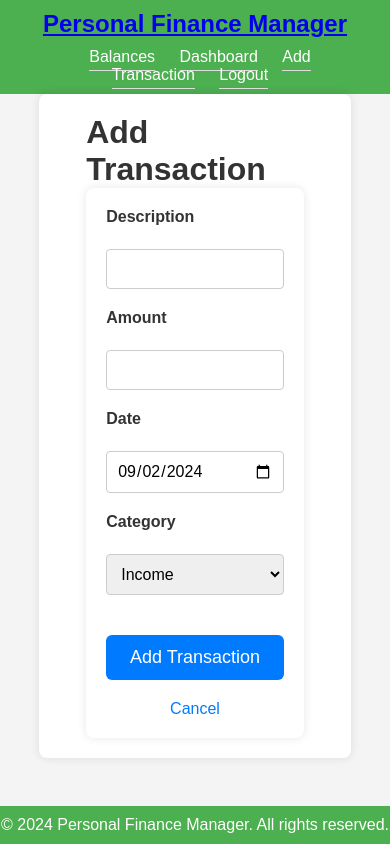
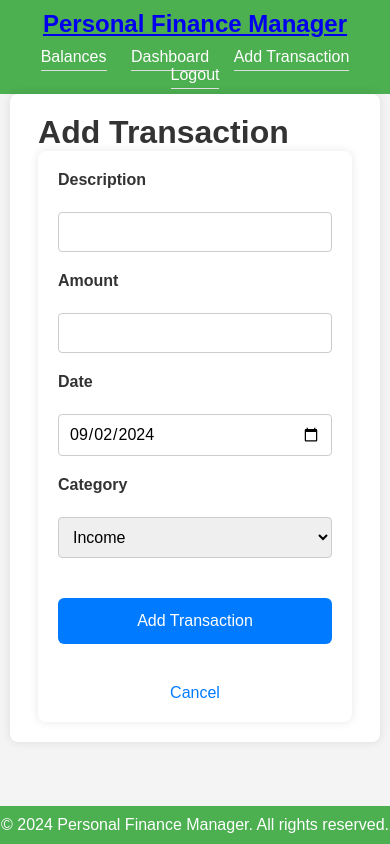
Before and after one commit to Quanthenewbiecoder/Personal-finance-manager, a Flask app: page /add_transaction in a window 390 px wide. Run offline with Flask 3, Linux system fonts and the light colour scheme; a user stored in the database is signed in.

Commit message:
Update styles.css

```diff
--- a/app/static/css/styles.css
+++ b/app/static/css/styles.css
@@ -103,6 +103,7 @@ button[type="submit"] {
     cursor: pointer;
     margin-top: 20px;
     transition: background-color 0.3s ease;
+    margin-bottom: 15px; /* Added spacing between buttons */
 }
 
 button[type="submit"]:hover {
@@ -227,6 +228,7 @@ li {
     border-radius: 6px;
     text-decoration: none;
     transition: background-color 0.3s ease;
+    margin-bottom: 15px; /* Added spacing between buttons */
 }
 
 .add-link:hover {
@@ -377,6 +379,7 @@ li {
     cursor: pointer;
     margin-top: 20px;
     transition: background-color 0.3s ease;
+    margin-bottom: 15px; /* Added spacing between buttons */
 }
 
 .transaction-form button[type="submit"]:hover {
@@ -386,7 +389,6 @@ li {
 .transaction-form .cancel-link {
     display: block;
     margin-top: 20px;
-    font-size: 16px;
     text-align: center;
     color: #007bff;
     text-decoration: none;
@@ -395,3 +397,32 @@ li {
 .transaction-form .cancel-link:hover {
     text-decoration: underline;
 }
+
+/* Error messages */
+.error-message {
+    color: #e74c3c;
+    font-weight: bold;
+    margin-bottom: 10px;
+}
+
+/* Success messages */
+.success-message {
+    color: #4CAF50;
+    font-weight: bold;
+    margin-bottom: 10px;
+}
+
+/* Media query for mobile devices */
+@media (max-width: 600px) {
+    /* Increase container width for better spacing */
+    .container {
+        width: 95%;
+    }
+
+    /* Adjust button padding and margins for smaller screens */
+    button[type="submit"], .add-link, .transaction-form button[type="submit"] {
+        padding: 14px;
+        font-size: 16px;
+        margin-bottom: 20px;
+    }
+}
```
